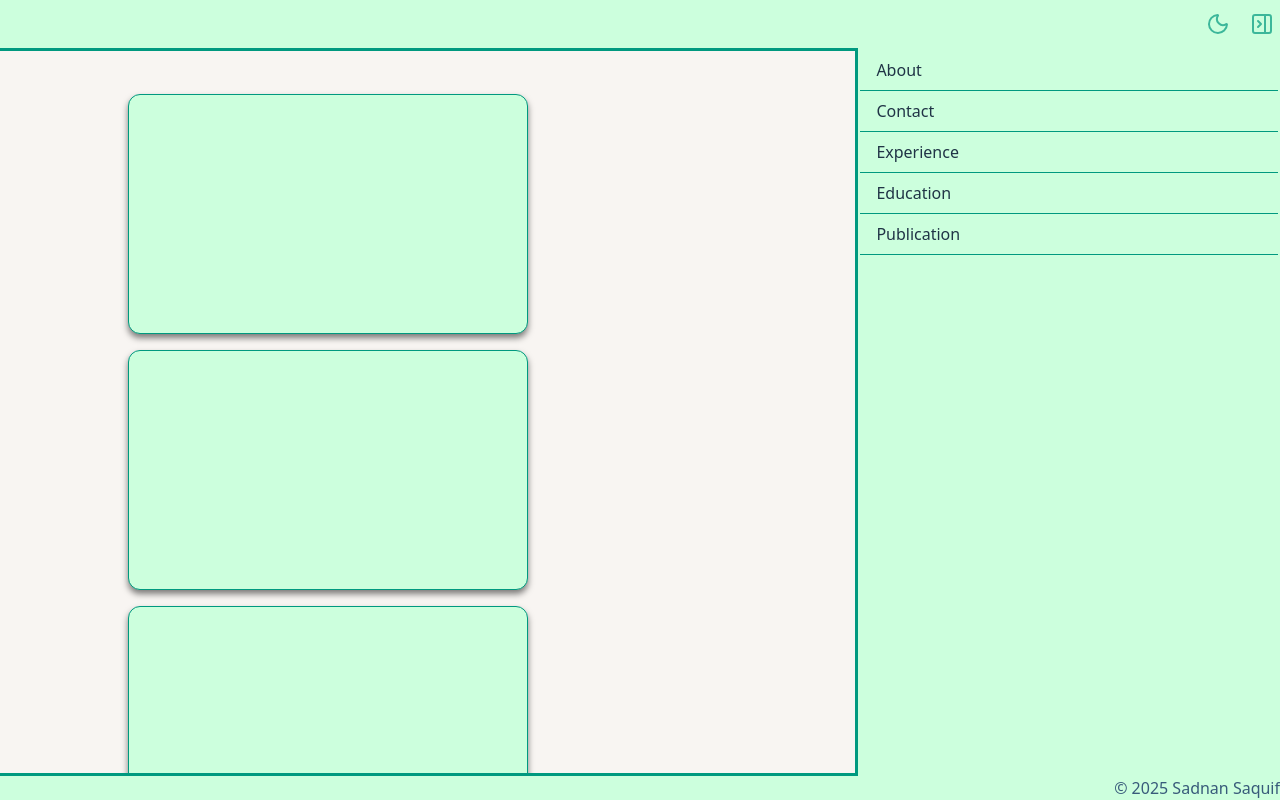
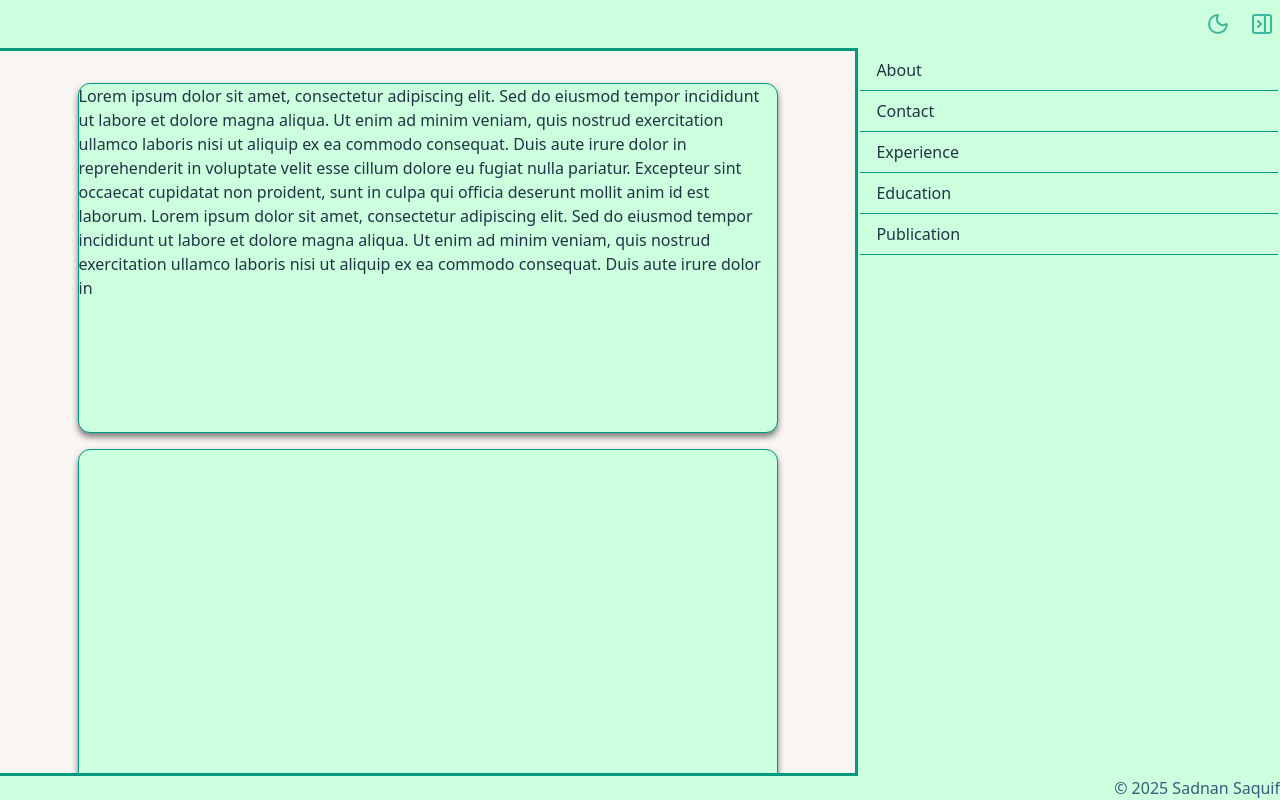
Before and after one commit to SSaquif/SSaquif.github.io, a React (Vite) app: page / in a window 1280 px wide. Built offline with nearby package versions, Linux system fonts and the light colour scheme.

Commit message:
data for portfolio page

```diff
--- a/src/components/Card.tsx
+++ b/src/components/Card.tsx
@@ -2,20 +2,30 @@ import { styled } from "../stitches.config";
 
 export const Card = styled("div", {
   background: "$secondaryBackground",
+  color: "$primaryText",
   border: "1px solid $border",
   borderRadius: "12px",
   boxShadow: "0 4px 6px rgba(0, 0, 0, 0.5)",
   overflow: "auto",
 
-  // Portrait for mobile
-  aspectRatio: "3/4",
+  // Landscape for larger screens
+  // maybe use percentages for width
+  aspectRatio: "6/3",
+  width: "700px",
+  // maxWidth: "600px",
 
-  // Landscape for larger screens
-  "@tabletAndUp": {
-    aspectRatio: "5/3",
+  "&:hover": {
+    boxShadow: "0 8px 12px rgba(0, 0, 0, 0.7)",
+    color: "$highlightText",
+    transform: "scale(1.02)",
+    transition: "transform 0.3s ease, box-shadow 0.3s ease",
+    background: "$highlight",
+    border: "none",
   },
 
-  // maybe use percentages for width
-  minWidth: "200px",
-  maxWidth: "400px",
+  // Portrait for mobile
+  "@mobileAndDown": {
+    width: "80%",
+    aspectRatio: "3/4",
+  },
 });
--- a/src/components/Portfolio.tsx
+++ b/src/components/Portfolio.tsx
@@ -21,6 +21,21 @@ function Portfolio() {
 function PortfolioContent() {
   return (
     <Container>
+      <Card>
+        Lorem ipsum dolor sit amet, consectetur adipiscing elit. Sed do eiusmod
+        tempor incididunt ut labore et dolore magna aliqua. Ut enim ad minim
+        veniam, quis nostrud exercitation ullamco laboris nisi ut aliquip ex ea
+        commodo consequat. Duis aute irure dolor in reprehenderit in voluptate
+        velit esse cillum dolore eu fugiat nulla pariatur. Excepteur sint
+        occaecat cupidatat non proident, sunt in culpa qui officia deserunt
+        mollit anim id est laborum. Lorem ipsum dolor sit amet, consectetur
+        adipiscing elit. Sed do eiusmod tempor incididunt ut labore et dolore
+        magna aliqua. Ut enim ad minim veniam, quis nostrud exercitation ullamco
+        laboris nisi ut aliquip ex ea commodo consequat. Duis aute irure dolor
+        in
+      </Card>
+      <Card />
+      <Card />
       <Card />
       <Card />
       <Card />
@@ -54,15 +69,11 @@ function MobileDrawerContent() {
 }
 
 const Container = styled("div", {
-  //   height: "100%",
-  //   height: "fit-content",
-  flex: 1,
-  minHeight: 0,
-  overflow: "auto",
   display: "flex",
   flexDirection: "column",
-  padding: "5% 15% 0 15%",
-  //   border: "0.4rem solid $border",
+  justifyContent: "center",
+  alignItems: "center",
+  padding: "2rem",
   gap: "1rem",
 });
 
--- a/src/stitches.config.ts
+++ b/src/stitches.config.ts
@@ -13,8 +13,9 @@ const BREAKPOINTS = {
 
 export const darkTheme = createTheme("dark-theme", {
   colors: {
-    primaryBackground: "hsl(177, 100%, 14%)",
-    secondaryBackground: "hsl(177, 100%, 25%)",
+    // secondaryBackground: "hsl(177, 100%, 25%)",
+    primaryBackground: "hsl(180, 84%, 12%)",
+    secondaryBackground: "hsl(177, 100%, 14%)",
     border: "hsl(360, 100%, 0%)",
     headline: "hsl(60, 100%, 100%)",
     primaryText: "hsl(163, 29%, 75%)",
@@ -24,7 +25,8 @@ export const darkTheme = createTheme("dark-theme", {
     visitedLink: "hsl(336, 100%, 70%)",
     button: "hsl(36, 93%, 68%)",
     buttonText: "hsl(60, 100%, 100%)",
-    highlight: "hsl(36, 93%, 50%)",
+    // highlight: "hsl(36, 93%, 50%)",
+    highlight: "hsl(190, 96%, 26%)",
     highlightText: "hsl(60, 100%, 100%)",
     accent: "hsl(360, 68%, 63%)",
   },
```
Also changed, not shown: src/data/AboutMe.ts (added, +64 -0 lines), src/data/Education.ts (added, +28 -0 lines), src/data/Experience.ts (added, +67 -0 lines), src/data/Publication.ts (added, +18 -0 lines).
